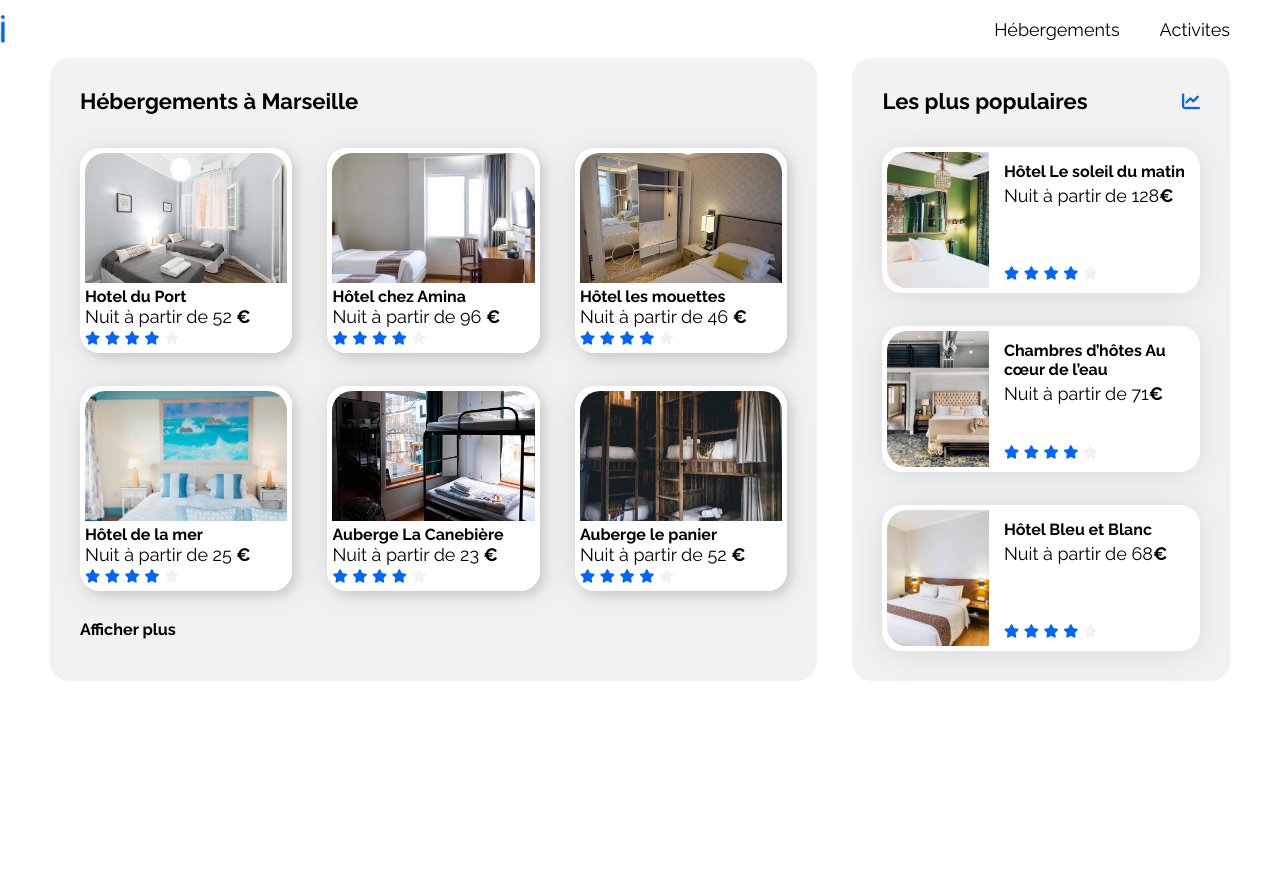
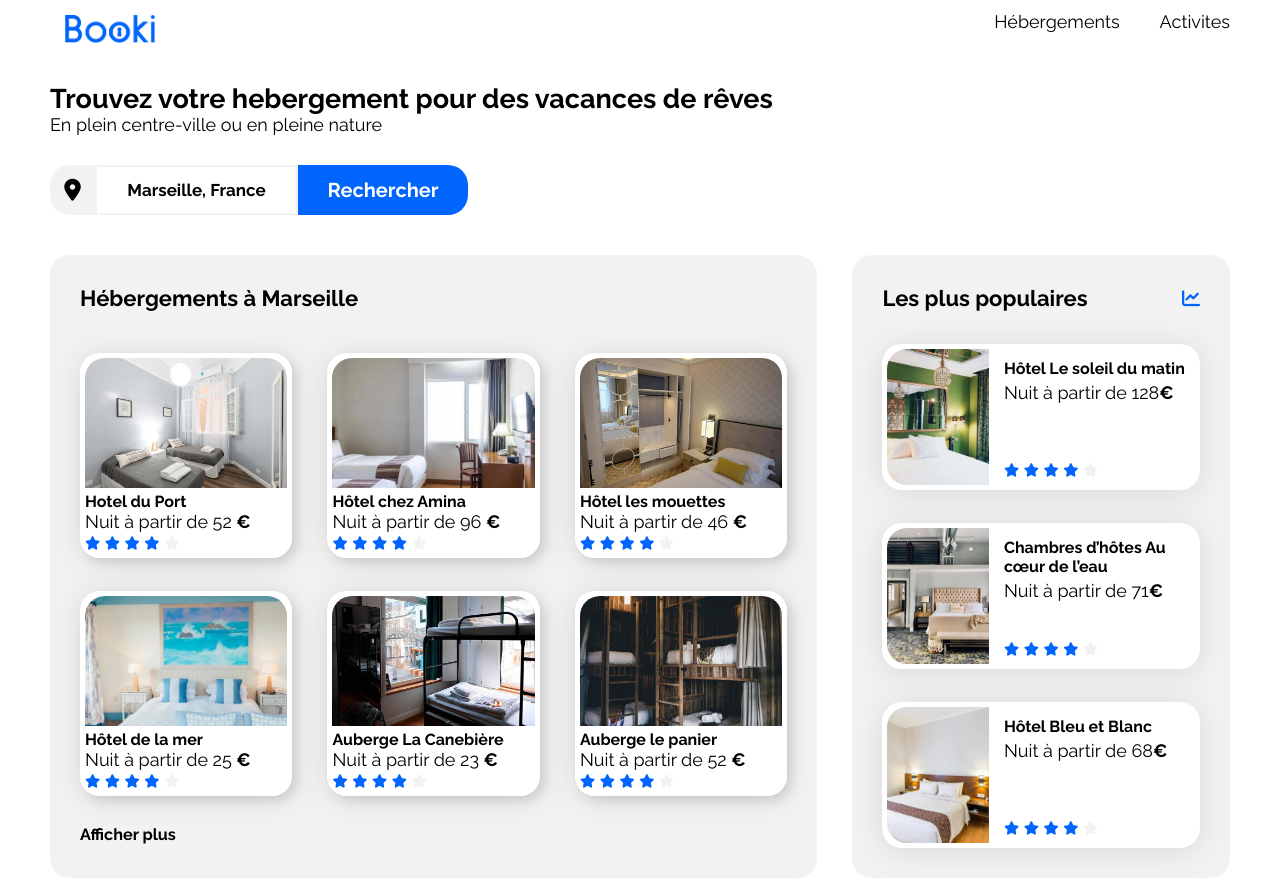
Before and after one commit to samybensalem7/samy_bensalem_p2, a plain HTML site: page index.html in a window 1280 px wide. Before the commit the page ends 800 px from the top, so only its background shows below. Drawn offline with Linux system fonts and the light colour scheme.

Commit message:
modification section filtre, recherche

```diff
--- a/index.html
+++ b/index.html
@@ -20,12 +20,25 @@
             <nav>
             <img class="logo" src="images/logo/Booki.png" alt="Logo de Booki" >
             <div class="navigation">
-                <a href="#"> Hébergements </a>
-                <a href="#"> Activites </a>
+                <a class="lien-hebergements" href="#"> Hébergements </a>
+                <a class="lien-activites" href="#"> Activites </a>
             </div>
             </nav>
         </header>
         <main>
+            <section>
+                <div class="bloc-texte">
+                <h2>Trouvez votre hebergement pour des vacances de rêves</h2>
+                <p>En plein centre-ville ou en pleine nature </p>
+                </div>
+                <div class="search-bar">
+                    <button class="btn-gps" type="button"><i class="fa-solid fa-location-dot"></i></button>
+                    <form action="" class="form-c" method="post">
+                        <input class="search" type="text" placeholder="Marseille, France">
+                        <input class="search-submit" type="submit" value="Rechercher">
+                    </form>
+                </div>
+            </section>
             <div class="hebergements-and-populaires">
                 <section class="hebergements">
                     <div class="hebergements-title">
--- a/style.css
+++ b/style.css
@@ -63,6 +63,65 @@ a {
     color: var(--main-bg-color)
 }
 
+
+
+/****** Partie Filtres et Recherche ************/
+
+.bloc-texte{
+margin-bottom:30px;
+margin-right: 0%;
+}
+.search{
+    margin-right: 0%;
+    margin-left: 0%;
+    width: 195px;
+    height: 44px;
+    text-align: center;
+    font-size: 17px;
+    font-weight: bold;
+    border:2px solid #F2F2F2 ;
+}
+
+.search::placeholder{
+    color: black;
+}
+.search-submit{
+    margin-left: 0%;
+    border-bottom-right-radius: 20px;
+    border-top-right-radius:20px;
+    width: 170px;
+    height: 50px;
+    background-color:#0065FC;
+    color: white;
+    font-size: 20px;
+    font-weight: bold;
+    border: #0065FC;
+}
+
+.form-c{
+    display: flex;
+    margin-bottom: 40px;
+}
+.btn-gps{
+    height: 50px;
+    background-color: #F2F2F2;
+    border-top-left-radius: 20px;
+    border-bottom-left-radius: 20px;
+    width: 45px;
+    border: #F2F2F2;
+}
+
+.fa-location-dot {
+    color: black;
+    margin: auto;
+    font-size:22px;
+}
+
+.search-bar{
+    display: flex;
+}
+
+
 /****** Hebergements And Populaires ***********/
 .hebergements-and-populaires {
     display: flex;
@@ -81,7 +140,7 @@ a {
     width: 65%;
 }
 
-.hebergements-cards img{
+.hebergements-cards img{ /*****les images appartenant à la classe hebergements-cards**/
     width:100%;
     height:130px;
     border-top-left-radius: 20px;
@@ -90,7 +149,6 @@ a {
 }
 .hebergements-cards a{
     width: 30%;
-    min-width: 120px;
     background-color: #ffffff;
     padding: 0,5px;
     margin-top: 33px;
@@ -101,7 +159,7 @@ a {
 .hebergements-cards{
     display: flex;
     justify-content: space-between;
-    margin-top: 1px;
+    margin-top: 0.5rem;
     flex-wrap: wrap;
 
 }
@@ -165,6 +223,8 @@ header{
     width:100%;
     margin: 0%;
     padding: 0%;
+
+
 }
 
 body{
@@ -174,8 +234,8 @@ body{
 .logo{
     width: 90px;
     height: auto;
-    margin-left: -150px;
     padding: 15px;
+    margin-bottom: 25px;
     }
 
     * {
@@ -188,8 +248,22 @@ body{
 
     .navigation{
     margin-left:130px;
+    margin-bottom:25px;
+    margin-top: -30px;
     display: flex;
     justify-content: flex;
+    padding-top: 15px;
+    }
+
+    .lien-hebergements:hover {
+        border-top: 2px solid #0065FC;
+        color: #0065FC;
+        padding-top: 20px;
+    }
+    .lien-activites:hover{
+        color: #0065FC;
+        border-top:2px solid #0065FC;
+        padding-top: 20px;
     }
 
     nav{
```
